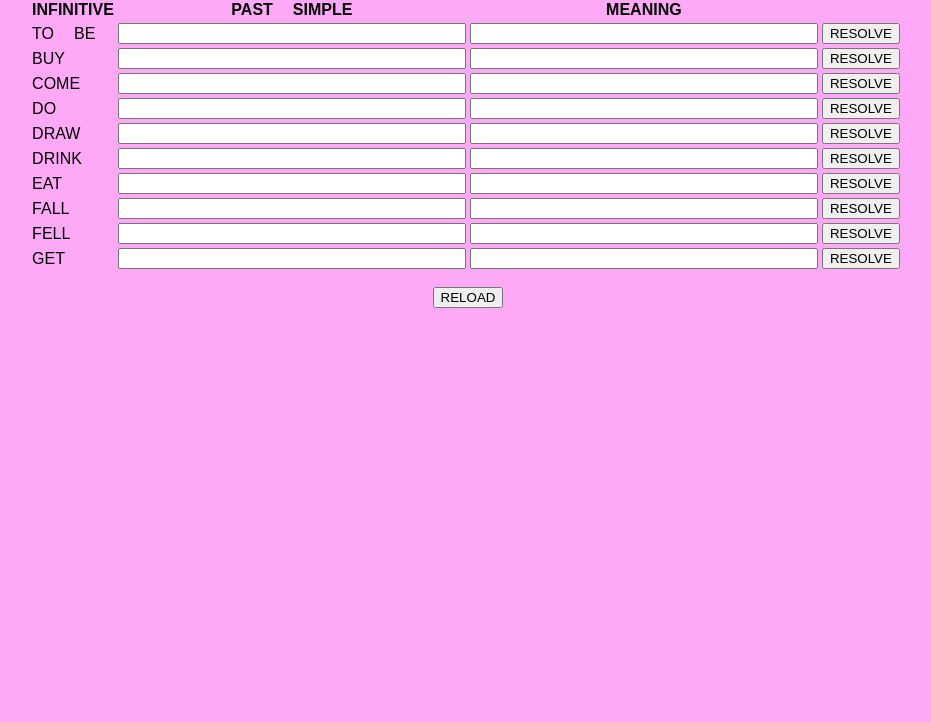
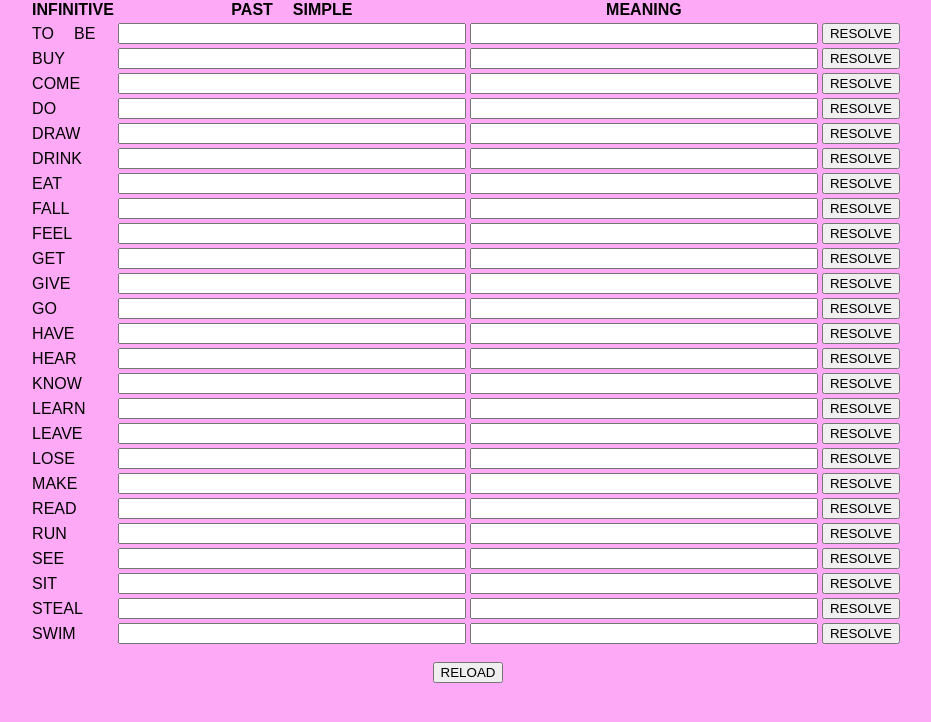
Before and after one commit to abrmoralesm/verbos, a website: page index.html in a window 1280 px wide. Shown: the part 68-790 px from the top of the page, without its empty margins (172-1103 px from the left). Drawn offline with Linux system fonts and the light colour scheme; a web font is replaced by a local one.

Commit message:
Update index.html

```diff
--- a/index.html
+++ b/index.html
@@ -1,13 +1,12 @@
 <!DOCTYPE html>
-<html>
-
+<html lang="en">
   <head>
-
-    <meta charset="UTF-8">
-    <title>Verbos Irregulares</title>
-    <link rel="stylesheet" type="text/css" href="style.css">
+    <meta charset="UTF-8" />
+    <meta http-equiv="X-UA-Compatible" content="IE=edge" />
+    <meta name="viewport" content="width=device-width, initial-scale=1.0" />
+    <link rel="stylesheet" type="text/css" href="/style.css" />
+    <title>Irregular verbs</title>
   </head>
-
   <body>
     <h1>IRREGULAR VERBS LIST</h1>
     <table>
@@ -17,7 +16,7 @@
           <th>PAST SIMPLE</th>
           <th>MEANING</th>
         </tr>
-            <br/>
+        <br />
       </thead>
       <tbody>
         <tr>
@@ -77,11 +76,11 @@
           <td id="come-result" class="result"></td>
         </tr>
         <tr>
-                        <td id="fell-infi">FELL</td>
-                        <td><input id="fell-past-input" type="text" /></td>
-                        <td><input id="fell-meaning-input" type="text" /></td>
-                        <td><button id="fell-check" class="check-btn">RESOLVE</button></td>
-                        <td id="come-result" class="result"></td>
+          <td id="feel-infi">FEEL</td>
+          <td><input id="feel-past-input" type="text" /></td>
+          <td><input id="feel-meaning-input" type="text" /></td>
+          <td><button id="feel-check" class="check-btn">RESOLVE</button></td>
+          <td id="feel-result" class="result"></td>
         </tr>
         <tr>
           <td id="get-infi">GET</td>
@@ -90,16 +89,116 @@
           <td><button id="get-check" class="check-btn">RESOLVE</button></td>
           <td id="come-result" class="result"></td>
         </tr>
+        <tr>
+          <td id="give-infi">GIVE</td>
+          <td><input id="give-past-input" type="text" /></td>
+          <td><input id="give-meaning-input" type="text" /></td>
+          <td><button id="give-check" class="check-btn">RESOLVE</button></td>
+          <td id="give-result" class="result"></td>
+        </tr>
+        <tr>
+          <td id="go-infi">GO</td>
+          <td><input id="go-past-input" type="text" /></td>
+          <td><input id="go-meaning-input" type="text" /></td>
+          <td><button id="go-check" class="check-btn">RESOLVE</button></td>
+          <td id="go-result" class="result"></td>
+        </tr>
+        <tr>
+            <td id="have-infi">HAVE</td>
+            <td><input id="have-past-input" type="text" /></td>
+            <td><input id="have-meaning-input" type="text" /></td>
+            <td><button id="have-check" class="check-btn">RESOLVE</button></td>
+            <td id="have-result" class="result"></td>
+          </tr>
+          <tr>
+            <td id="hear-infi">HEAR</td>
+            <td><input id="hear-past-input" type="text" /></td>
+            <td><input id="hear-meaning-input" type="text" /></td>
+            <td><button id="hear-check" class="check-btn">RESOLVE</button></td>
+            <td id="hear-result" class="result"></td>
+          </tr>
+          <tr>
+            <td id="know-infi">KNOW</td>
+            <td><input id="know-past-input" type="text" /></td>
+            <td><input id="know-meaning-input" type="text" /></td>
+            <td><button id="know-check" class="check-btn">RESOLVE</button></td>
+            <td id="know-result" class="result"></td>
+          </tr>
+          <tr>
+            <td id="learn-infi">LEARN</td>
+            <td><input id="learn-past-input" type="text" /></td>
+            <td><input id="learn-meaning-input" type="text" /></td>
+            <td><button id="learn-check" class="check-btn">RESOLVE</button></td>
+            <td id="learn-result" class="result"></td>
+          </tr>
+          <tr>
+            <td id="leave-infi">LEAVE</td>
+            <td><input id="leave-past-input" type="text" /></td>
+            <td><input id="leave-meaning-input" type="text" /></td>
+            <td><button id="leave-check" class="check-btn">RESOLVE</button></td>
+            <td id="leave-result" class="result"></td>
+          </tr>
+          <tr>
+            <td id="lose-infi">LOSE</td>
+            <td><input id="lose-past-input" type="text" /></td>
+            <td><input id="lose-meaning-input" type="text" /></td>
+            <td><button id="lose-check" class="check-btn">RESOLVE</button></td>
+            <td id="lose-result" class="result"></td>
+          </tr>
+          <tr>
+            <td id="make-infi">MAKE</td>
+            <td><input id="make-past-input" type="text" /></td>
+            <td><input id="make-meaning-input" type="text" /></td>
+            <td><button id="make-check" class="check-btn">RESOLVE</button></td>
+            <td id="make-result" class="result"></td>
+          </tr>
+          <tr>
+            <td id="read-infi">READ</td>
+            <td><input id="read-past-input" type="text" /></td>
+            <td><input id="read-meaning-input" type="text" /></td>
+            <td><button id="read-check" class="check-btn">RESOLVE</button></td>
+            <td id="read-result" class="result"></td>
+          </tr>
+          <tr>
+            <td id="run-infi">RUN</td>
+            <td><input id="run-past-input" type="text" /></td>
+            <td><input id="run-meaning-input" type="text" /></td>
+            <td><button id="run-check" class="check-btn">RESOLVE</button></td>
+            <td id="run-result" class="result"></td>
+          </tr>
+          <tr>
+            <td id="see-infi">SEE</td>
+            <td><input id="see-past-input" type="text" /></td>
+            <td><input id="see-meaning-input" type="text" /></td>
+            <td><button id="see-check" class="check-btn">RESOLVE</button></td>
+            <td id="see-result" class="result"></td>
+          </tr>
+          <tr>
+            <td id="sit-infi">SIT</td>
+            <td><input id="sit-past-input" type="text" /></td>
+            <td><input id="sit-meaning-input" type="text" /></td>
+            <td><button id="sit-check" class="check-btn">RESOLVE</button></td>
+            <td id="sit-result" class="result"></td>
+          </tr>
+          <tr>
+            <td id="steal-infi">STEAL</td>
+            <td><input id="steal-past-input" type="text" /></td>
+            <td><input id="steal-meaning-input" type="text" /></td>
+            <td><button id="steal-check" class="check-btn">RESOLVE</button></td>
+            <td id="steal-result" class="result"></td>
+          </tr>
+          <tr>
+            <td id="swim-infi">SWIM</td>
+            <td><input id="swim-past-input" type="text" /></td>
+            <td><input id="swim-meaning-input" type="text" /></td>
+            <td><button id="swim-check" class="check-btn">RESOLVE</button></td>
+            <td id="swim-result" class="result"></td>
+          </tr>
       </tbody>
-
-
-
     </table>
 
     <button id="reset-btn">RELOAD</button>
 
-    <script src="script.js"></script>
-    <script src="verbs.js"></script>
+    <script src="javascript.js"></script>
   </body>
-
 </html>
```
Lines whose indentation alone changed are shown as unchanged.
